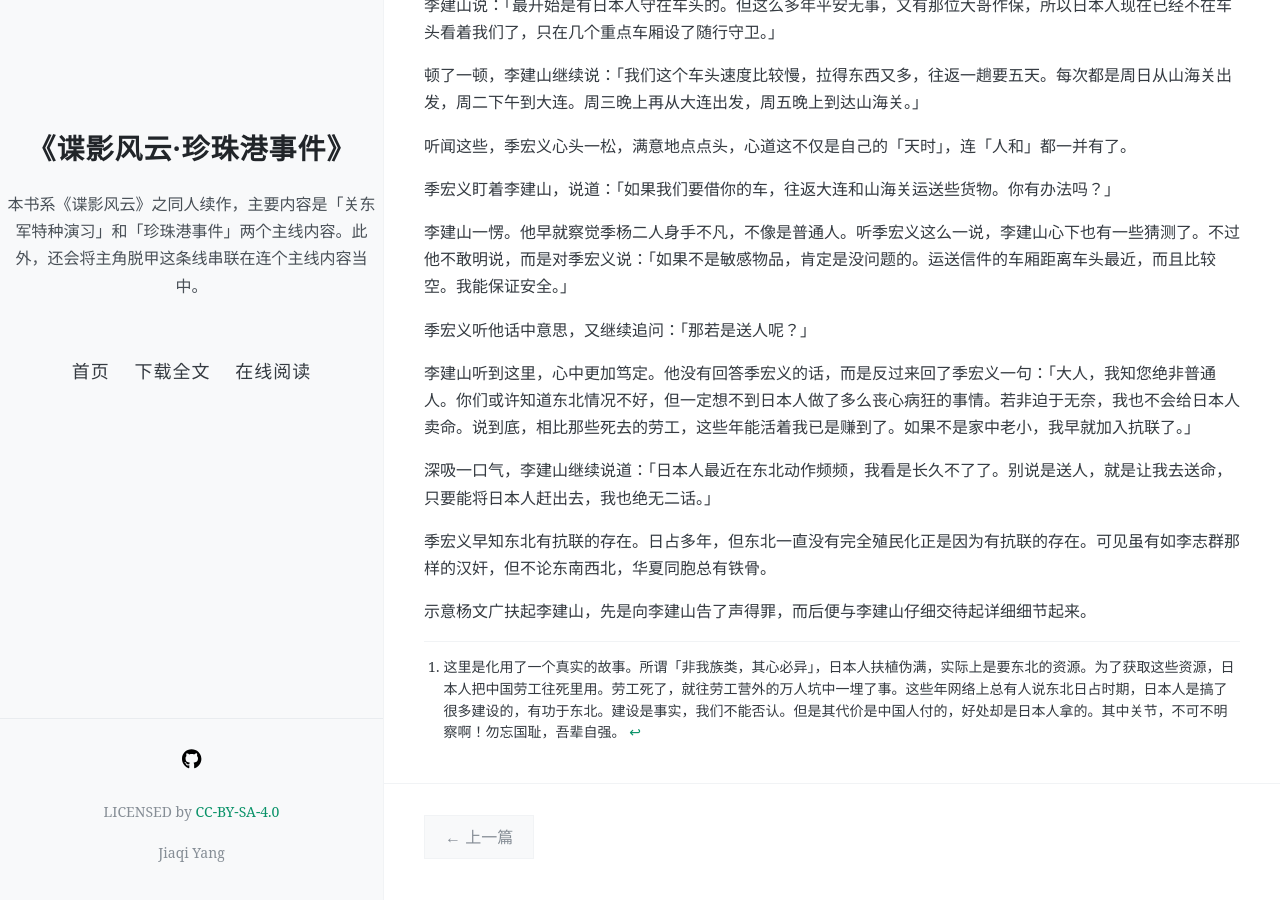
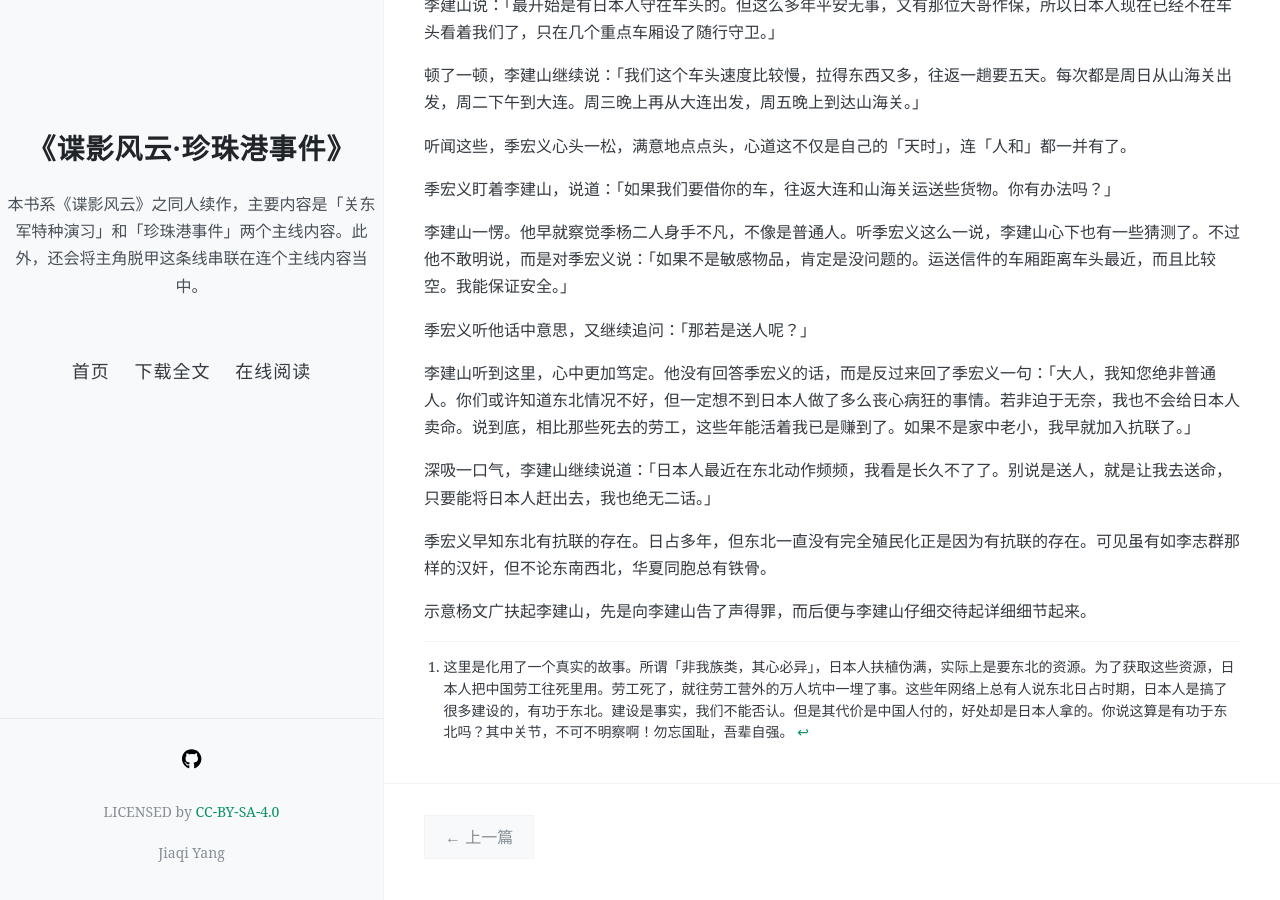
Before and after one commit to NingZhiheng/the-novel-pearl-harbor, a Jekyll site: the page built from docs/_posts/2020-04-18-山海关站.md, in a window 1280 px wide and 900 px high, scrolled down 2904 px. Built offline with Jekyll 4.4.1, drawn with Linux system fonts in a browser that asks for light colours; nearby versions of some CDN libraries; some of the changed text lies outside the part shown.

Commit message:
[sync] source synchronized: 2020-04-18 22:26:12

```diff
--- a/docs/_includes/03.md
+++ b/docs/_includes/03.md
@@ -110,4 +110,4 @@
 
 <!-- ![01](../../../../images/01.jpg "东北华北示意图") -->
 
-[^1]: 这里是化用了一个真实的故事。所谓「非我族类，其心必异」，日本人扶植伪满，实际上是要东北的资源。为了获取这些资源，日本人把中国劳工往死里用。劳工死了，就往劳工营外的万人坑中一埋了事。这些年网络上总有人说东北日占时期，日本人是搞了很多建设的，有功于东北。建设是事实，我们不能否认。但是其代价是中国人付的，好处却是日本人拿的。其中关节，不可不明察啊！勿忘国耻，吾辈自强。
+[^1]: 这里是化用了一个真实的故事。所谓「非我族类，其心必异」，日本人扶植伪满，实际上是要东北的资源。为了获取这些资源，日本人把中国劳工往死里用。劳工死了，就往劳工营外的万人坑中一埋了事。这些年网络上总有人说东北日占时期，日本人是搞了很多建设的，有功于东北。建设是事实，我们不能否认。但是其代价是中国人付的，好处却是日本人拿的。你说这算是有功于东北吗？其中关节，不可不明察啊！勿忘国耻，吾辈自强。
```
Also changed, not shown: other parts of docs/_includes/03.md (+1 -1 lines).
